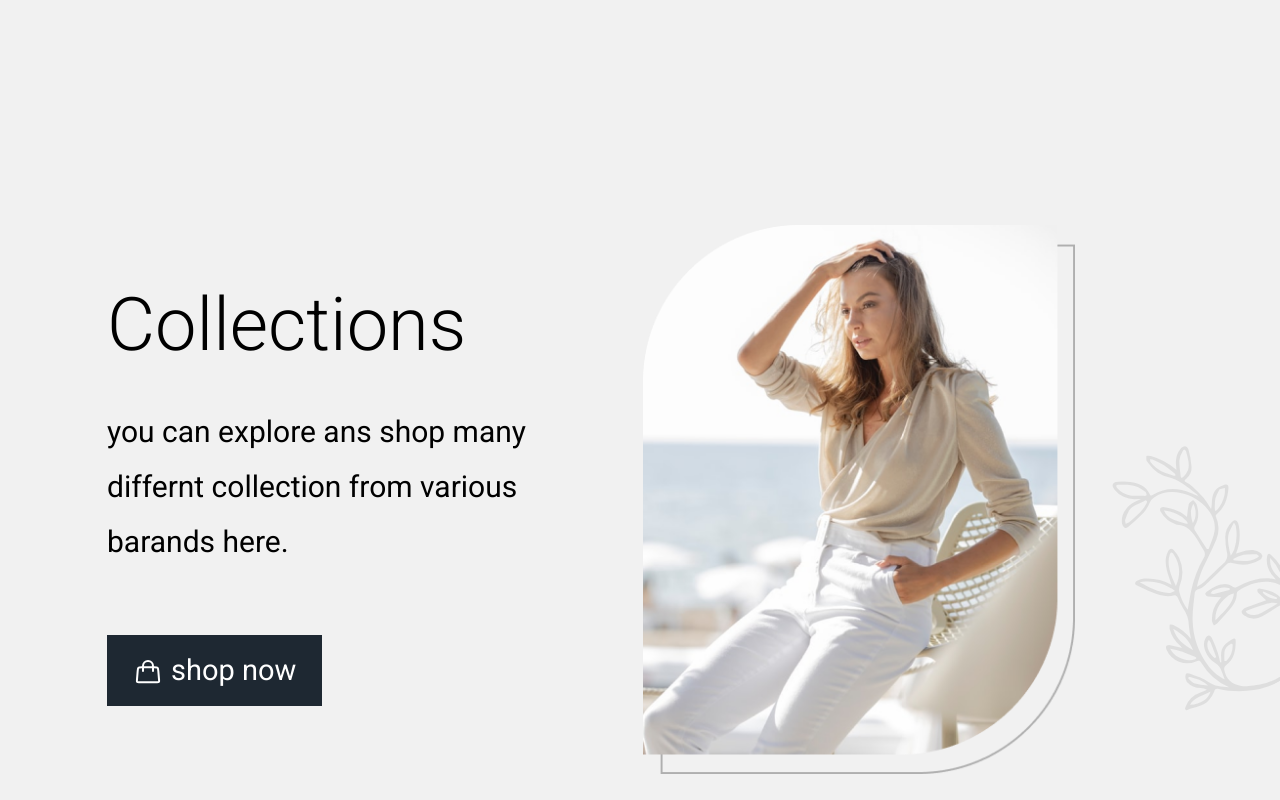
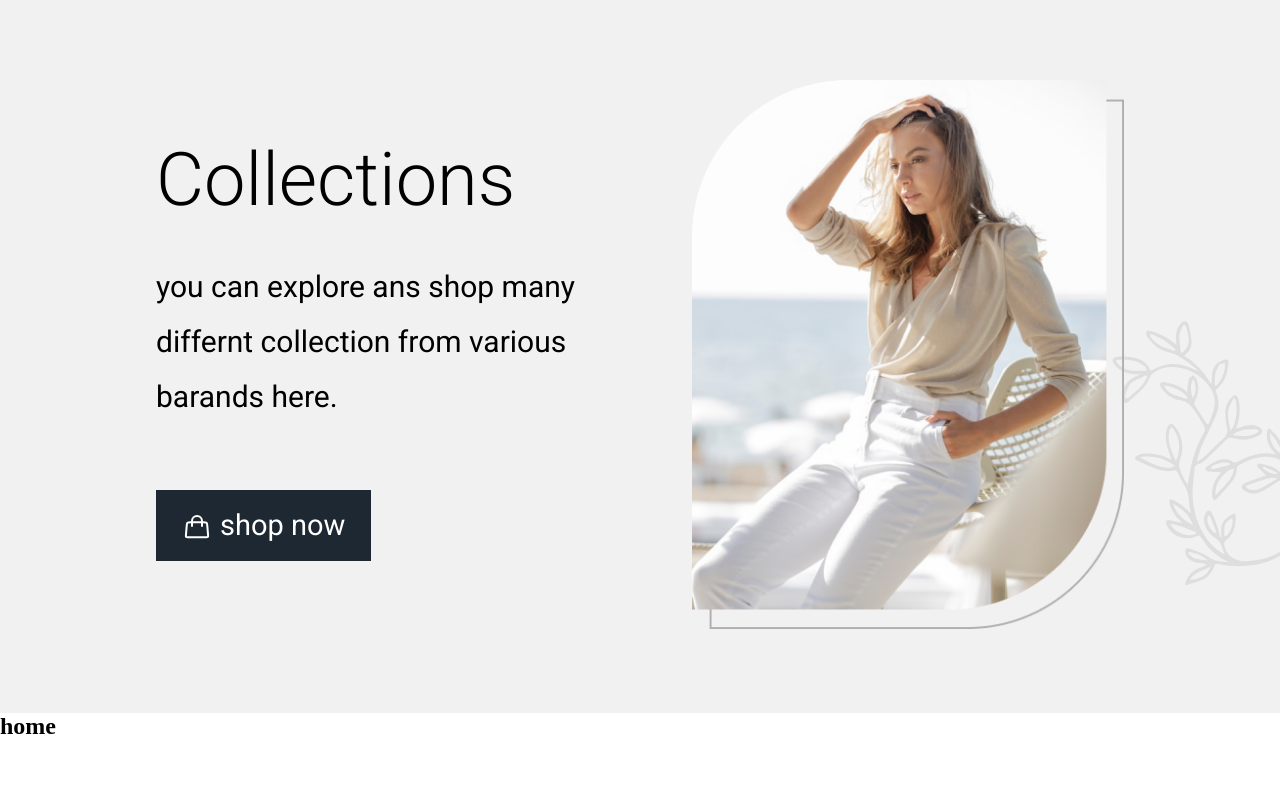
Before and after one commit to Hernanbp/GoClothing, a React (Create React App) app: page / in a window 1280 px wide. Shown: the top 800 px of the page. Built offline with nearby package versions, Linux system fonts and the light colour scheme.

Commit message:
header style fixes

```diff
--- a/src/components/views/Header/styles.css
+++ b/src/components/views/Header/styles.css
@@ -1,7 +1,7 @@
 header {
   display: flex;
   justify-content: center;
-  padding: 225px 394px 60px 296px;
+  padding: 5em 30em;
   background: #f1f1f1;
   position: relative;
 }
```
